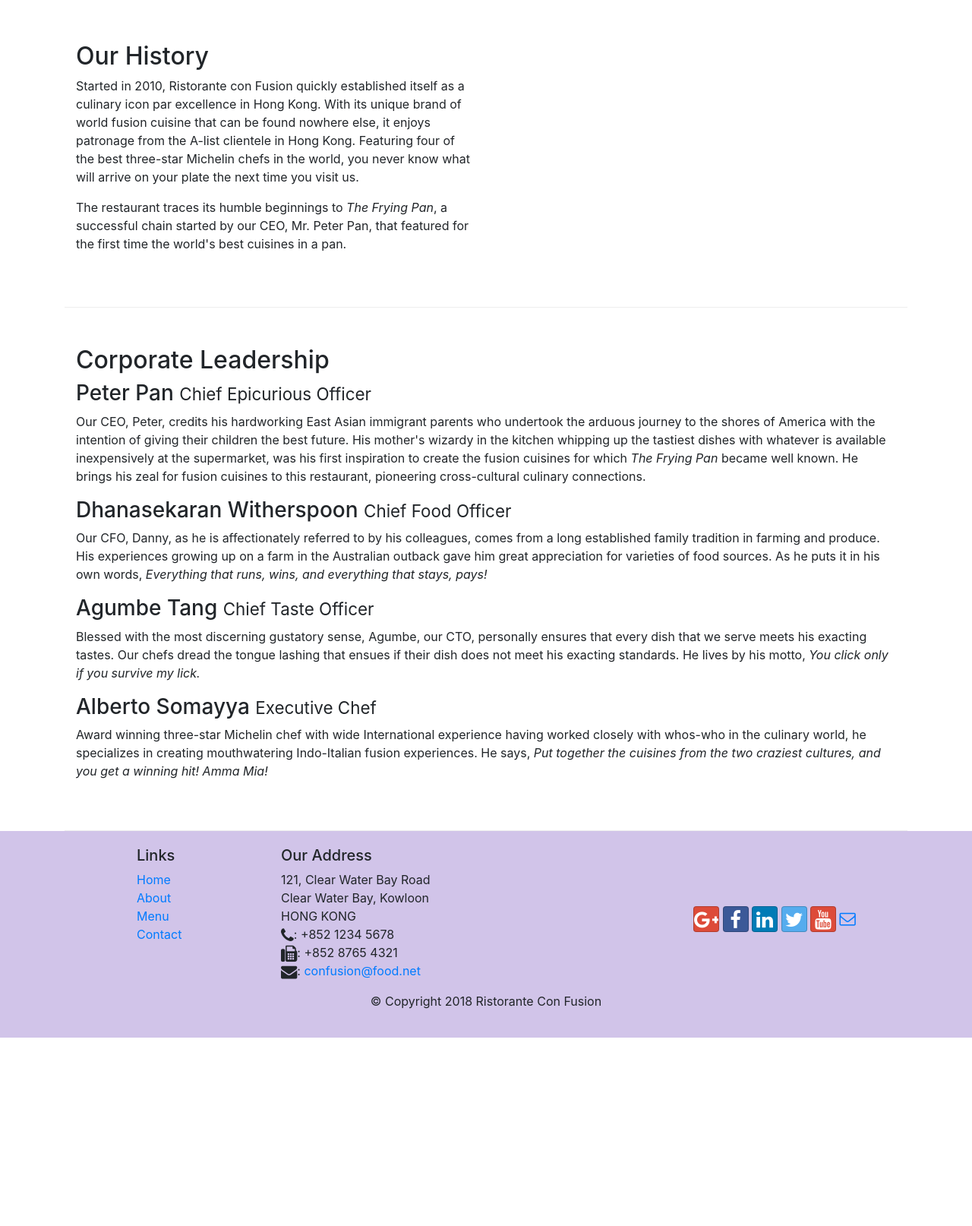
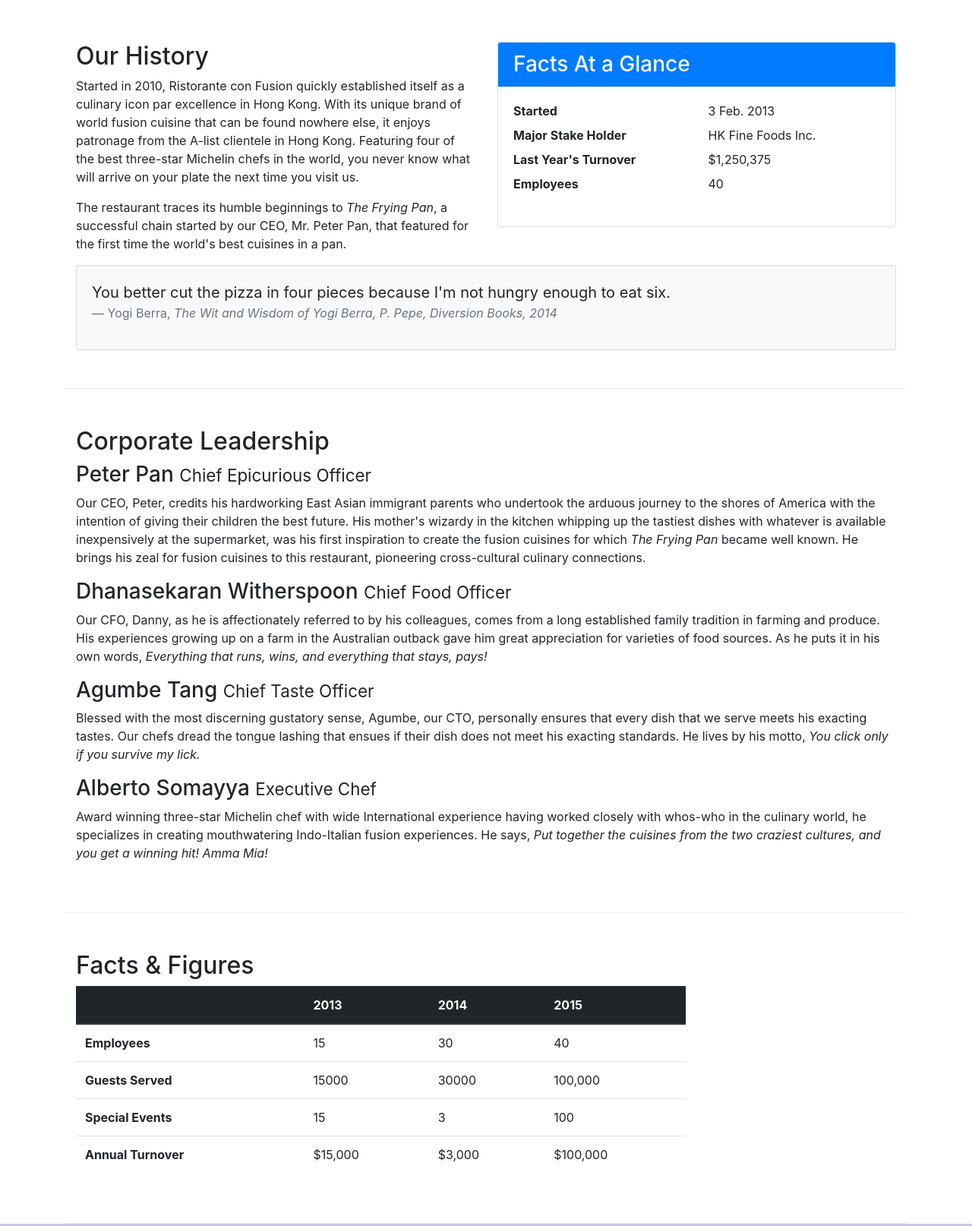
Before and after one commit to harivamshi81189/Bootstrap4, a website: page conFusion/aboutus.html in a window 1280 px wide. Shown: the part 460-2074 px from the top of the page at 76% size. Before the commit the page ends 1826 px from the top, so only its background shows below. Drawn offline with nearby package versions, Linux system fonts and the light colour scheme.

Commit message:
images and media

```diff
--- a/conFusion/aboutus.html
+++ b/conFusion/aboutus.html
@@ -23,13 +23,14 @@
             <button class="navbar-toggler" type="button" data-toggle="collapse" data-target="#Navbar">
                 <span class="navbar-toggler-icon"></span>
             </button>
-            <a class="navbar-brand" href="./index.html">Ristorante Con Fusion</a>
+            <a class="navbar-brand" href="./index.html"><img src="img/logo.png" height="30" width="41"></a>
             <div class="collapse navbar-collapse" id="Navbar">
                 <ul class="navbar-nav mr-auto ">
-                    <li class="nav-item"><a class="nav-link" href="./index.html"><span class="fa fa-home fa-lg"></span> Home</a>
+                    <li class="nav-item"><a class="nav-link" href="./index.html"><span class="fa fa-home fa-lg"></span>
+                            Home</a>
                     </li>
-                    <li class="nav-item active"><a class="nav-link" href="#"><span
-                                class="fa fa-info fa-lg"></span> About</a></li>
+                    <li class="nav-item active"><a class="nav-link" href="#"><span class="fa fa-info fa-lg"></span>
+                            About</a></li>
                     <li class="nav-item"><a class="nav-link" href="#"><span class="fa fa-list fa-lg"></span> Menu</a>
                     </li>
                     <li class="nav-item"><a class="nav-link" href="./contactus.html"><span
@@ -46,7 +47,8 @@
                     <p>We take inspiration from the World's best cuisines, and create a unique fusion experience. Our
                         lipsmacking creations will tickle your culinary senses!</p>
                 </div>
-                <div class="col-12 col-sm">
+                <div class="col-12 col-sm align-self-center">
+                    <img src="img/logo.png" class="img-fluid">
                 </div>
             </div>
         </div>
@@ -65,7 +67,7 @@
             </div>
         </div>
 
-        <div class="row-content">
+        <div class="row row-content">
             <div class="col-12 col-sm-6">
                 <h2>Our History</h2>
                 <p>Started in 2010, Ristorante con Fusion quickly established itself as a culinary icon par excellence
@@ -76,12 +78,39 @@
                 <p>The restaurant traces its humble beginnings to <em>The Frying Pan</em>, a successful chain started by
                     our CEO, Mr. Peter Pan, that featured for the first time the world's best cuisines in a pan.</p>
             </div>
-            <div>
+            <div class="col-sm">
+                <div class="card">
+                    <h3 class="card-header bg-primary text-white">Facts At a Glance</h3>
+                    <div class="card-body">
+                        <dl class="row">
+                            <dt class="col-6">Started</dt>
+                            <dd class="col-6">3 Feb. 2013</dd>
+                            <dt class="col-6">Major Stake Holder</dt>
+                            <dd class="col-6">HK Fine Foods Inc.</dd>
+                            <dt class="col-6">Last Year's Turnover</dt>
+                            <dd class="col-6">$1,250,375</dd>
+                            <dt class="col-6">Employees</dt>
+                            <dd class="col-6">40</dd>
+                        </dl>
+                    </div>
+                </div>
+            </div>
+            <div class="col-12">
+                <div class="card card-body bg-light">
+                    <blockquote class="blockquote">
+                        <p class="mb-0">You better cut the pizza in four pieces because
+                            I'm not hungry enough to eat six.</p>
+                        <footer class="blockquote-footer">Yogi Berra,
+                            <cite title="Source Title">The Wit and Wisdom of Yogi Berra,
+                            P. Pepe, Diversion Books, 2014</cite>
+                        </footer>
+                    </blockquote>
+                </div>
             </div>
         </div>
 
 
-        <div class="row-content">
+        <div class="row row-content">
             <div class="col-12">
                 <h2>Corporate Leadership</h2>
                 <h3>Peter Pan <small>Chief Epicurious Officer</small></h3>
@@ -108,7 +137,48 @@
                         cultures, and you get a winning hit! Amma Mia!</em></p>
             </div>
         </div>
-
+        <div class="row row-content">
+            <div class="col-12 col-sm-9">
+                <h2>Facts &amp; Figures</h2>
+                <table class="table table-stripped">
+                    <thead class="thead-dark">
+                        <tr>
+                            <th>&nbsp;</th>
+                            <th>2013</th>
+                            <th>2014</th>
+                            <th>2015</th>
+                        </tr>
+                    </thead>
+                    <tbody>
+                        <tr>
+                            <th>Employees</th>
+                            <td>15</td>
+                            <td>30</td>
+                            <td>40</td>
+                        </tr>
+                        <tr>
+                            <th>Guests Served</th>
+                            <td>15000</td>
+                            <td>30000</td>
+                            <td>100,000</td>
+                        </tr>
+                        <tr>
+                            <th>Special Events</th>
+                            <td>15</td>
+                            <td>3</td>
+                            <td>100</td>
+                        </tr>
+                        <tr>
+                            <th>Annual Turnover</th>
+                            <td>$15,000</td>
+                            <td>$3,000</td>
+                            <td>$100,000</td>
+                        </tr>
+                    </tbody>
+                </table>
+            </div>
+            <div class="col-12 col-sm-3"></div>
+        </div>
     </div>
 
     <footer class="footer">
@@ -136,11 +206,16 @@
                 </div>
                 <div class="col-12 col-sm-4 align-self-center">
                     <div class="text-center">
-                        <a class="btn btn-social-icon btn-google" href="http://google.com/+"><i class="fa fa-google-plus fa-lg"></i></a>
-                        <a class="btn btn-social-icon btn-facebook" href="http://www.facebook.com/profile.php?id="><i class="fa fa-facebook fa-lg"></i></a>
-                        <a class="btn btn-social-icon btn-linkedin" href="http://www.linkedin.com/in/"><i class="fa fa-linkedin fa-lg"></i></a>
-                        <a class="btn btn-social-icon btn-twitter" href="http://twitter.com/"><i class="fa fa-twitter fa-lg"></i></a>
-                        <a class="btn btn-social-icon btn-google" href="http://youtube.com/"><i class="fa fa-youtube fa-lg"></i></a>
+                        <a class="btn btn-social-icon btn-google" href="http://google.com/+"><i
+                                class="fa fa-google-plus fa-lg"></i></a>
+                        <a class="btn btn-social-icon btn-facebook" href="http://www.facebook.com/profile.php?id="><i
+                                class="fa fa-facebook fa-lg"></i></a>
+                        <a class="btn btn-social-icon btn-linkedin" href="http://www.linkedin.com/in/"><i
+                                class="fa fa-linkedin fa-lg"></i></a>
+                        <a class="btn btn-social-icon btn-twitter" href="http://twitter.com/"><i
+                                class="fa fa-twitter fa-lg"></i></a>
+                        <a class="btn btn-social-icon btn-google" href="http://youtube.com/"><i
+                                class="fa fa-youtube fa-lg"></i></a>
                         <a href="mailto:"><i class="fa fa-envelope-o fa-lg"></i></a>
                     </div>
                 </div>
```
Also changed, not shown: conFusion/contactus.html (+3 -2 lines), conFusion/index.html (+26 -11 lines), conFusion/img/alberto.png (added), conFusion/img/buffet.png (added), conFusion/img/logo.png (added), conFusion/img/uthappizza.png (added).
